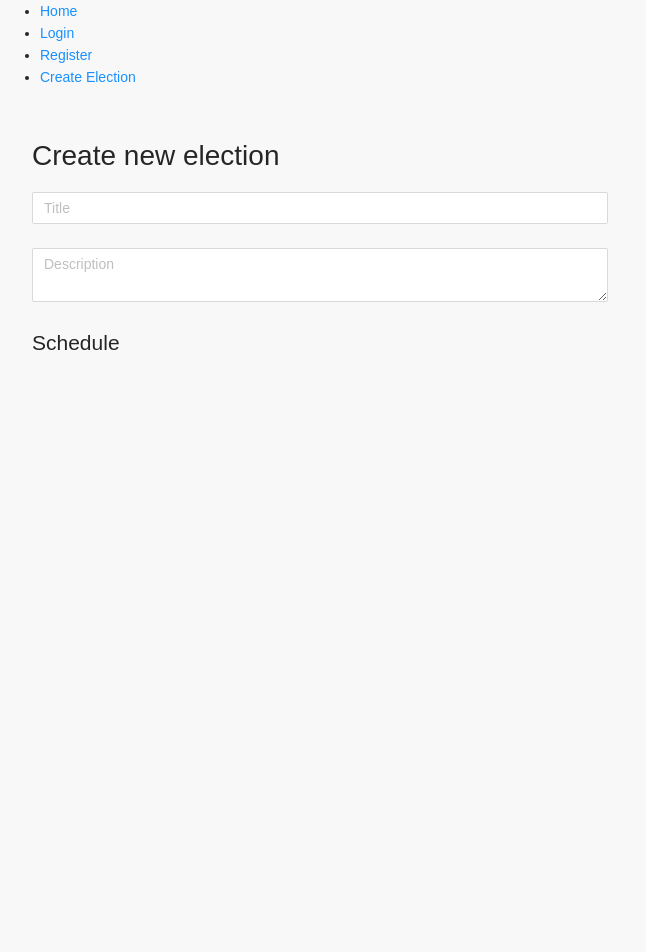
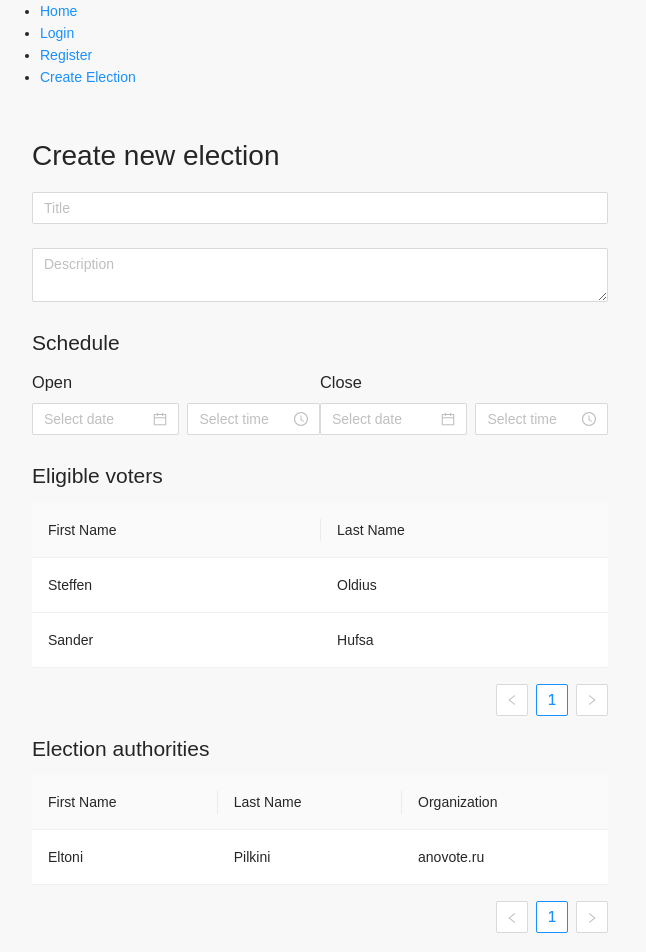
Before and after one commit to anovote/frontend, a React (Create React App) app: page /election/createElection in a window 1280 px wide. Shown: the top 952 px of the page, without its empty margins (0-646 px from the left). Before the commit the page ends 800 px from the top, so only its background shows below. Built offline with nearby package versions, Linux system fonts and the light colour scheme.

Commit message:
Add forms and tables

```diff
--- a/src/style/scss/anovote/view/election/_createElection.scss
+++ b/src/style/scss/anovote/view/election/_createElection.scss
@@ -1,4 +1,17 @@
 .description-form {
+    min-width: 350px;
+    background: $element-color;
+    padding: 2rem 2rem 2rem;
+    @include is-rounded;
+    @include has-shadow;
+
+    .error-field {
+        min-height: 3rem;
+        margin: 0 0 1rem 0;
+    }
+}
+
+.schedule-form {
     min-width: 350px;
     background: $element-color;
     padding: 2rem 2rem 2rem;
--- /dev/null
+++ b/src/views/election/createElection/DummyData.ts
@@ -0,0 +1,21 @@
+export const eligibleVotersDummyData = [
+    {
+        key: '1',
+        firstName: 'Steffen',
+        lastName: 'Oldius',
+    },
+    {
+        key: '2',
+        firstName: 'Sander',
+        lastName: 'Hufsa',
+    },
+]
+
+export const electionAuthoritiesDummyData = [
+    {
+        key: '1',
+        firstName: 'Eltoni',
+        lastName: 'Pilkini',
+        organization: 'anovote.ru',
+    },
+]
--- a/src/views/election/createElection/index.tsx
+++ b/src/views/election/createElection/index.tsx
@@ -1,8 +1,40 @@
 import { Content } from 'antd/lib/layout/layout'
 import * as React from 'react'
-import { Form, Input, Row, Col } from 'antd'
+import { Form, Input, Row, Col, DatePicker, TimePicker, Table, Space } from 'antd'
+import { eligibleVotersDummyData, electionAuthoritiesDummyData } from './DummyData'
 
 export default function CreateElectionView(): React.ReactElement {
+    const eligibleVotersColumns = [
+        {
+            title: 'First Name',
+            dataIndex: 'firstName',
+            key: 'firstName',
+        },
+        {
+            title: 'Last Name',
+            dataIndex: 'lastName',
+            key: 'lastName',
+        },
+    ]
+
+    const electionAuthoritiesColumns = [
+        {
+            title: 'First Name',
+            dataIndex: 'firstName',
+            key: 'firstName',
+        },
+        {
+            title: 'Last Name',
+            dataIndex: 'lastName',
+            key: 'lastName',
+        },
+        {
+            title: 'Organization',
+            dataIndex: 'organization',
+            key: 'organization',
+        },
+    ]
+
     return (
         <Content>
             <Row>
@@ -17,6 +49,32 @@ export default function CreateElectionView(): React.ReactElement {
                         </Form.Item>
                     </Form>
                     <h2>Schedule</h2>
+                    <Form className="is-flex-row" layout="horizontal" name="schedule-form">
+                        <Row>
+                            <Col span={12}>
+                                <h3>Open</h3>
+                                <Form.Item>
+                                    <Space>
+                                        <DatePicker />
+                                        <TimePicker />
+                                    </Space>
+                                </Form.Item>
+                            </Col>
+                            <Col span={12}>
+                                <h3>Close</h3>
+                                <Form.Item>
+                                    <Space>
+                                        <DatePicker />
+                                        <TimePicker />
+                                    </Space>
+                                </Form.Item>
+                            </Col>
+                        </Row>
+                    </Form>
+                    <h2>Eligible voters</h2>
+                    <Table columns={eligibleVotersColumns} dataSource={eligibleVotersDummyData}></Table>
+                    <h2>Election authorities</h2>
+                    <Table columns={electionAuthoritiesColumns} dataSource={electionAuthoritiesDummyData}></Table>
                 </Col>
             </Row>
         </Content>
```
